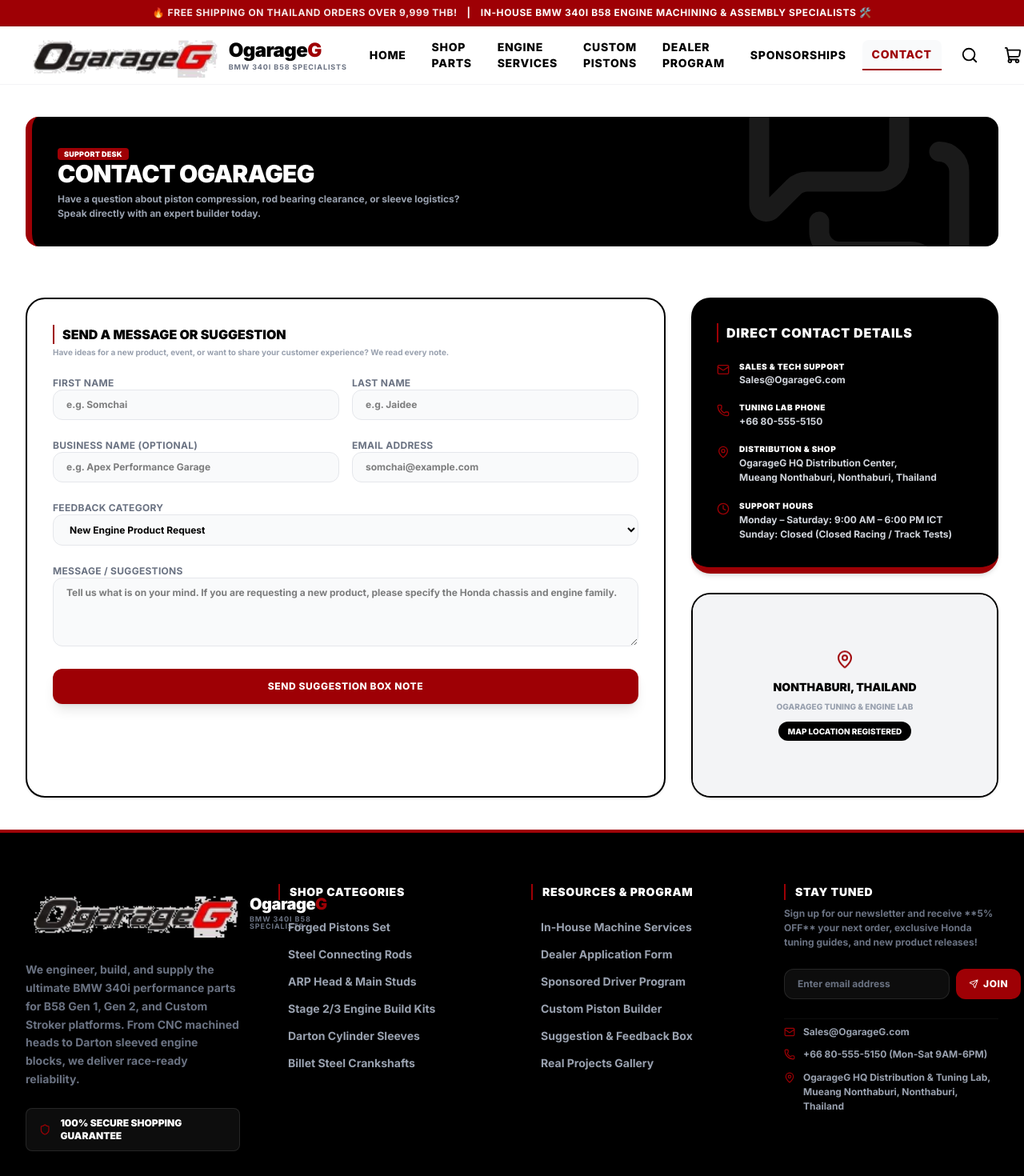
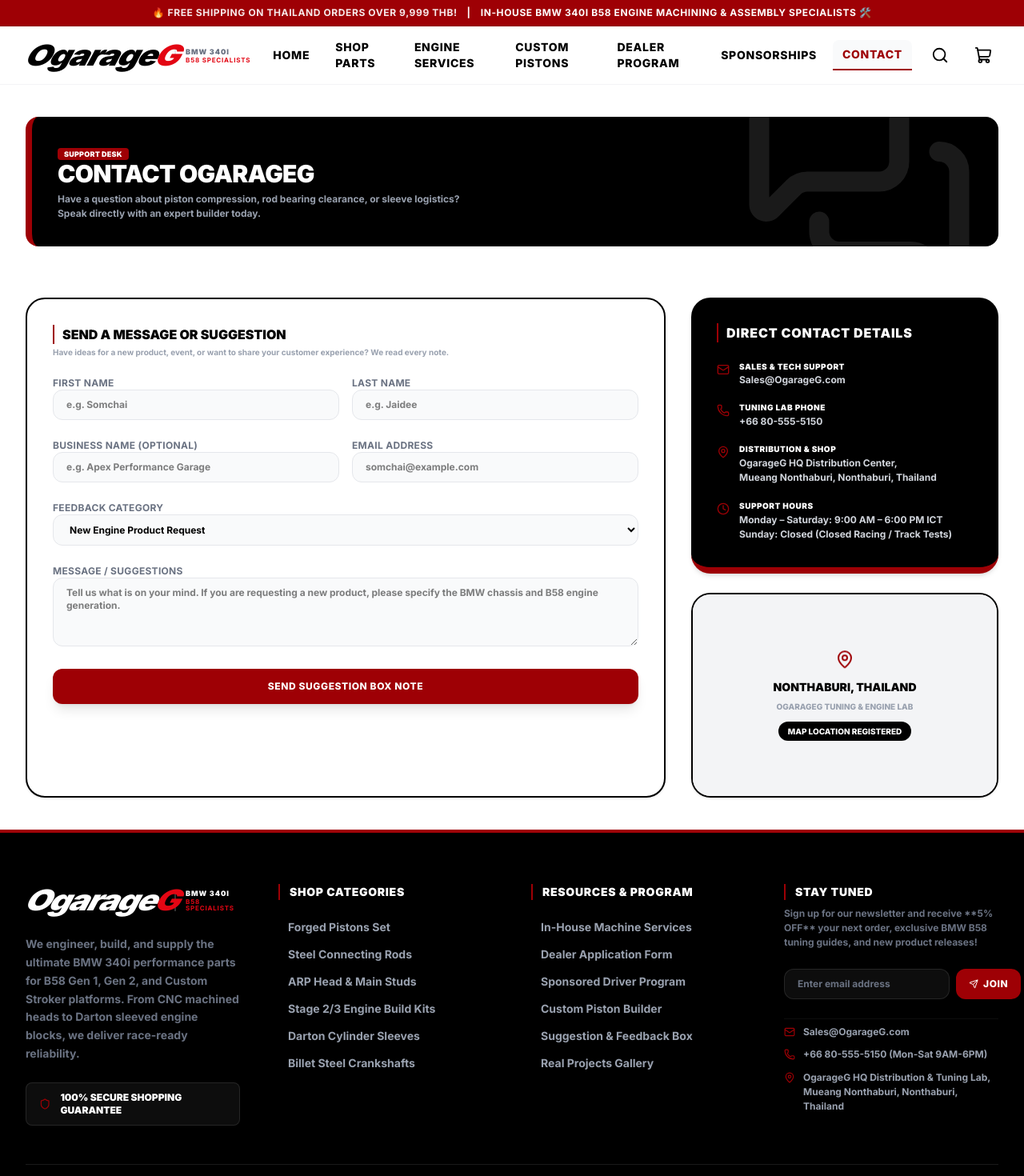
Before and after one commit to NBV-Project/OgarageG, a Next.js app: page /contact in a window 1280 px wide. Shown: the top 1470 px of the page at 80% size. Built offline with nearby package versions, Linux system fonts and the light colour scheme.

Commit message:
design: high-fidelity pure text racing logo typography & sanitize remaining honda references

```diff
--- a/src/app/contact/page.tsx
+++ b/src/app/contact/page.tsx
@@ -145,7 +145,7 @@
                 <textarea
                   rows={4}
                   required
-                  placeholder="Tell us what is on your mind. If you are requesting a new product, please specify the Honda chassis and engine family."
+                  placeholder="Tell us what is on your mind. If you are requesting a new product, please specify the BMW chassis and B58 engine generation."
                   className="w-full bg-gray-50 border border-gray-200 rounded-xl px-4 py-2.5 text-xs text-black focus:outline-none focus:border-[#9e0005]"
                   value={formData.message}
                   onChange={(e) => setFormData({ ...formData, message: e.target.value })}
--- a/src/app/dealer/page.tsx
+++ b/src/app/dealer/page.tsx
@@ -259,13 +259,13 @@
                     </select>
                   </div>
                   <div className="space-y-1.5">
-                    <label className="text-gray-500 uppercase tracking-wide">Is your shop Honda-Specific?</label>
+                    <label className="text-gray-500 uppercase tracking-wide">Is your shop BMW-Specific?</label>
                     <select
                       className="w-full bg-gray-50 border border-gray-200 rounded-xl px-4 py-2.5 text-xs text-black focus:outline-none focus:border-[#9e0005]"
                       value={formData.bmwSpecific}
                       onChange={(e) => setFormData({ ...formData, bmwSpecific: e.target.value })}
                     >
-                      <option value="Yes">Yes, we are a dedicated Honda tuner/builder</option>
+                      <option value="Yes">Yes, we are a dedicated BMW / Euro tuner/builder</option>
                       <option value="No">No, we tune all sports car platforms</option>
                     </select>
                   </div>
--- a/src/app/layout.tsx
+++ b/src/app/layout.tsx
@@ -11,8 +11,8 @@
 });
 
 export const metadata: Metadata = {
-  title: "OgarageG | Honda Civic & Type R Performance Engines",
-  description: "OgarageG is your #1 supplier of high-performance Honda engine components. Shop forged pistons, CP-Carrillo connecting rods, and custom ARP hardware for L15B, K20C1, K-Series, and more. Expert in-house engine assembly, CNC machining, cylinder block sleeving.",
+  title: "OgarageG | BMW 340i & B58 Performance Engines",
+  description: "OgarageG is your #1 supplier of high-performance BMW 340i B58 engine components. Shop forged pistons, CP-Carrillo connecting rods, and custom ARP hardware for B58 Gen 1, Gen 2, and Stroker engines. Expert in-house engine assembly, CNC machining, cylinder block sleeving.",
   icons: {
     icon: "/favicon.ico",
   }
--- a/src/app/sponsorship/page.tsx
+++ b/src/app/sponsorship/page.tsx
@@ -159,7 +159,7 @@
                     <input
                       type="text"
                       required
-                      placeholder="e.g. 2018 Honda Civic FK7 (L15B Turbo engine)"
+                      placeholder="e.g. 2020 BMW 340i G20 (B58 Gen 2 engine)"
                       className="w-full bg-gray-50 border border-gray-200 rounded-xl px-4 py-2.5 text-xs text-black focus:outline-none focus:border-[#9e0005]"
                       value={formData.carSpec}
                       onChange={(e) => setFormData({ ...formData, carSpec: e.target.value })}
@@ -255,7 +255,7 @@
                     <label className="text-gray-500 uppercase tracking-wide">Organization Affiliations</label>
                     <input
                       type="text"
-                      placeholder="e.g. Super Club, Honda Racing Championship"
+                      placeholder="e.g. Super Club Racing, Toyo Tires Racing, Drag Racing"
                       className="w-full bg-gray-50 border border-gray-200 rounded-xl px-4 py-2.5 text-xs text-black focus:outline-none focus:border-[#9e0005]"
                       value={formData.organization}
                       onChange={(e) => setFormData({ ...formData, organization: e.target.value })}
--- a/src/components/Footer.tsx
+++ b/src/components/Footer.tsx
@@ -26,18 +26,20 @@
 
           {/* Column 1: Brand Info */}
           <div className="space-y-6">
-            <Link href="/" className="flex items-center gap-3 group">
-              <img
-                src="/logo/logo_transparent.png"
-                alt="OgarageG Logo"
-                className="h-14 md:h-18 w-auto object-contain transition-transform group-hover:scale-105"
-              />
-              <div className="flex flex-col">
-                <span className="text-xl font-black text-white tracking-tight leading-none">
-                  Ogarage<span className="text-[#9e0005]">G</span>
+            <Link href="/" className="flex items-center gap-2 group shrink-0 select-none">
+              <div
+                className="flex items-baseline font-sans italic tracking-[-0.05em] text-3xl md:text-4xl transform -skew-x-12 scale-x-115 origin-left transition-transform group-hover:scale-[1.20] duration-300"
+                style={{ fontWeight: 950 }}
+              >
+                <span className="text-white">Ogarage</span>
+                <span className="text-[#e30613] -ml-[0.02em]">G</span>
+              </div>
+              <div className="flex flex-col border-l-2 border-white/20 pl-3 ml-3">
+                <span className="text-[9px] font-black text-white uppercase tracking-widest leading-none">
+                  BMW 340i
                 </span>
-                <span className="text-[9px] font-bold text-gray-500 uppercase tracking-widest leading-none mt-1">
-                  BMW 340i B58 Specialists
+                <span className="text-[8px] font-bold text-[#e30613] uppercase tracking-widest leading-none mt-0.5">
+                  B58 SPECIALISTS
                 </span>
               </div>
             </Link>
@@ -104,7 +106,7 @@
               Stay Tuned
             </h3>
             <p className="text-xs font-bold text-gray-500 leading-normal">
-              Sign up for our newsletter and receive **5% OFF** your next order, exclusive Honda tuning guides, and new product releases!
+              Sign up for our newsletter and receive **5% OFF** your next order, exclusive BMW B58 tuning guides, and new product releases!
             </p>
             {subscribed ? (
               <div className="bg-red-950/40 border border-[#9e0005] p-4 rounded-xl flex items-start gap-2.5 text-red-200">
@@ -160,7 +162,7 @@
           <div className="text-center md:text-left leading-relaxed">
             <p>© 2026 OgarageG Co., Ltd. All rights reserved. Built with Next.js & Tailwind CSS.</p>
             <p className="mt-1">
-              Honda, Civic, Type R, VTEC, L15B are registered trademarks of Honda Motor Co., Ltd. OgarageG is an independent tuning engine builder & component supplier and is not affiliated with Honda Motor Co., Ltd. All products sold are designated for off-road closed-course racing use only.
+              BMW, 340i, B58, F30, G20, G21 are registered trademarks of Bayerische Motoren Werke AG. OgarageG is an independent tuning engine builder & component supplier and is not affiliated with BMW AG. All products sold are designated for off-road closed-course racing use only.
             </p>
           </div>
 
--- a/src/components/Header.tsx
+++ b/src/components/Header.tsx
@@ -79,18 +79,20 @@
             </div>
 
             {/* Logo */}
-            <Link href="/" className="flex items-center gap-3 group shrink-0">
-              <img
-                src="/logo/logo_transparent.png"
-                alt="OgarageG Logo"
-                className="h-12 md:h-14 w-auto object-contain transition-transform group-hover:scale-105"
-              />
-              <div className="flex flex-col">
-                <span className="text-xl md:text-2xl font-black text-black tracking-tight leading-none group-hover:text-[#9e0005] transition-colors">
-                  Ogarage<span className="text-[#9e0005]">G</span>
+            <Link href="/" className="flex items-center gap-2 group shrink-0 select-none">
+              <div
+                className="flex items-baseline font-sans italic tracking-[-0.05em] text-3xl md:text-4xl transform -skew-x-12 scale-x-115 origin-left transition-transform group-hover:scale-[1.20] duration-300"
+                style={{ fontWeight: 950 }}
+              >
+                <span className="text-black">Ogarage</span>
+                <span className="text-[#e30613] -ml-[0.02em]">G</span>
+              </div>
+              <div className="hidden sm:flex flex-col border-l-2 border-gray-200 pl-3 ml-3">
+                <span className="text-[9px] font-black text-gray-500 uppercase tracking-widest leading-none">
+                  BMW 340i
                 </span>
-                <span className="text-[9px] font-bold text-gray-500 uppercase tracking-widest leading-none mt-1">
-                  BMW 340i B58 Specialists
+                <span className="text-[8px] font-bold text-[#e30613] uppercase tracking-widest leading-none mt-0.5">
+                  B58 SPECIALISTS
                 </span>
               </div>
             </Link>
@@ -151,7 +153,7 @@
               <Search className="text-gray-400 shrink-0" size={20} />
               <input
                 type="text"
-                placeholder="Search Honda Civic parts (e.g., L15B Pistons, K20C1 head studs, cams)..."
+                placeholder="Search BMW 340i parts (e.g., B58 Pistons, CA625+ head studs, rods)..."
                 className="w-full bg-gray-50 border border-gray-200 rounded-full px-4 py-2.5 text-sm text-black focus:outline-none focus:border-[#9e0005] focus:bg-white font-bold transition-all"
                 value={searchQuery}
                 onChange={(e) => setSearchQuery(e.target.value)}
@@ -171,7 +173,7 @@
             </div>
             <div className="max-w-3xl mx-auto mt-3 flex flex-wrap items-center gap-2 text-xs text-gray-500 font-bold">
               <span>Quick Searches:</span>
-              {["L15B", "K20C1", "VTEC", "Pistons", "ARP Studs", "Stroker Kits"].map((term) => (
+              {["B58 Gen 1", "B58 Gen 2", "Pistons", "ARP Studs", "Connecting Rods", "Stroker Kits"].map((term) => (
                 <Link
                   key={term}
                   href={`/shop?search=${term}`}
@@ -196,11 +198,14 @@
           {/* Drawer Menu */}
           <div className="relative w-4/5 max-w-sm bg-white h-full flex flex-col shadow-2xl z-50 border-r-4 border-[#9e0005] animate-slideRight">
             <div className="p-4 border-b border-gray-100 flex items-center justify-between">
-              <div className="flex items-center gap-2">
-                <div className="w-8 h-8 bg-[#9e0005] rounded-full flex items-center justify-center text-white font-black text-sm">
-                  OG
+              <div className="flex items-center gap-3">
+                <div
+                  className="flex items-baseline font-sans italic tracking-[-0.05em] text-2xl transform -skew-x-12 scale-x-115 origin-left"
+                  style={{ fontWeight: 950 }}
+                >
+                  <span className="text-black">Ogarage</span>
+                  <span className="text-[#e30613] -ml-[0.02em]">G</span>
                 </div>
-                <span className="font-black text-black">OgarageG</span>
               </div>
               <button
                 onClick={() => setIsMobileMenuOpen(false)}
```
